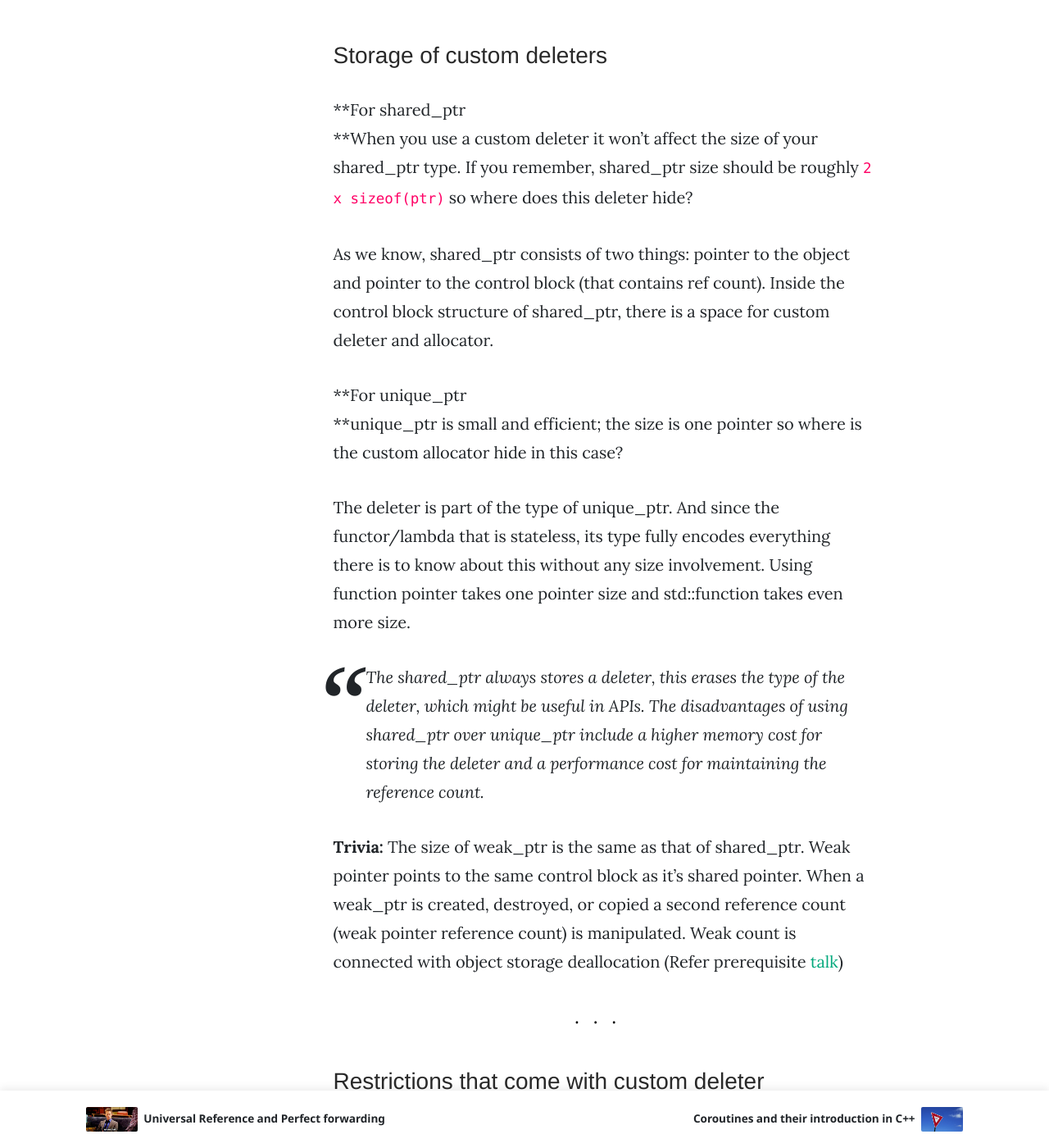
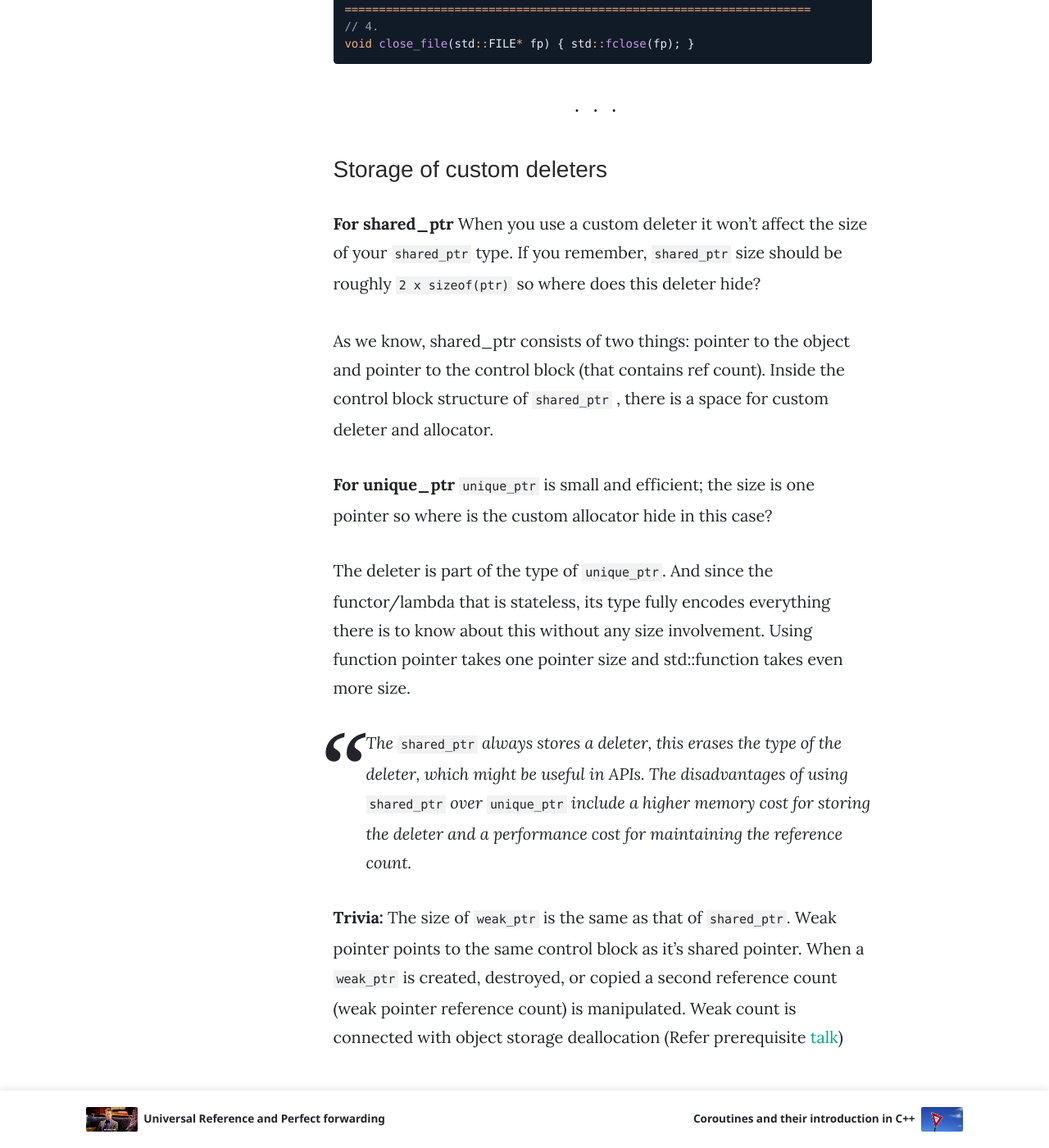
Before and after one commit to techmunching/techmunching.github.io, a Jekyll site: the page built from _posts/2020-05-29-using-custom-deleters-with-shared-ptr-and-unique-ptr-in-c.markdown, in a window 1280 px wide and 1400 px high, scrolled down 7988 px. Shown: the whole window at 82% size. Built offline with Jekyll 4.4.1, drawn with Linux system fonts in a browser that asks for light colours; nearby versions of some CDN libraries; some web fonts are replaced; comment, search, counter and statistics services are not loaded; some of the changed text lies outside the part shown.

Commit message:
Correcting more stories formatting and code snippets

````diff
--- a/_posts/2019-10-12-a-tale-of-two-allocations.markdown
+++ b/_posts/2019-10-12-a-tale-of-two-allocations.markdown
@@ -10,7 +10,11 @@ author: admin
 
   make\_shared vs shared\_ptr
 
-make\_shared vs shared\_ptr### Quick Recap:
+<iframe src="https://www.youtube.com/embed/h-U9L67R1jE" width="600" height="375" frameborder="0"></iframe>
+
+***
+
+### Quick Recap:
 
 Just a quick recap, shared pointers work on the concept of ref count, they maintain a separate control block that stores these count.
 
--- a/_posts/2020-05-29-using-custom-deleters-with-shared-ptr-and-unique-ptr-in-c.markdown
+++ b/_posts/2020-05-29-using-custom-deleters-with-shared-ptr-and-unique-ptr-in-c.markdown
@@ -7,7 +7,7 @@ image: img/0*doMK1rnrcwhJmTks
 author: admin
 ---
 
-  How to use a custom deleter with an `unique_ptr` and `shared_ptr`
+  How to use a custom deleter with an *unique_ptr* and *shared_ptr*
 
 ![](/img/0*doMK1rnrcwhJmTks)
 
@@ -18,10 +18,10 @@ author: admin
 
 1. Introduction
 2. The true unknown face of smart pointers
-3. What is `std::default_delete` indeed?
+3. What is *std::default_delete* indeed?
 4. Ways to specify custom deleters
-5. Using custom deleter with `shared_ptr`
-6. Using custom deleter with `unique_ptr`
+5. Using custom deleter with *shared_ptr*
+6. Using custom deleter with *unique_ptr*
 7. Storage of custom deleters
 8. Restrictions that come with custom deleters
 
@@ -42,7 +42,7 @@ and a few other cases.
 
 ***
 
-### The true unknown face of `smart pointers`
+### The true unknown face of *smart pointers*
 
 #### std::unique_ptr
 
@@ -50,7 +50,7 @@ The complete type of ***std::unique_ptr*** has a second template parameter, its
 What is that?? No need to worry, We’ll cover this together :)
 
 ```cpp
-template< class T, class Deleter = std::default_delete<T> >
+template< class T, class Deleter = std::default_delete<T>>
 class unique_ptr;
 // Manages a single object
 
@@ -59,9 +59,9 @@ class unique_ptr<T[], Deleter>;
 // Manages a dynamically-allocated array of objects
 ```
 
-`std::default_delete<T>` is a **function object** (a.k.a **functor**) that calls delete on the object when invoked. This is only the default type for invoking `Deleter` and it can be replaced with a custom deleter.
+`std::default_delete<T>` is a **function object** (a.k.a `functor`) that calls delete on the object when invoked. This is only the default type for invoking *Deleter* and it can be replaced with a custom deleter.
 
-The invocation is done using operator() on the `Deleter`.
+The invocation is done using operator() on the *Deleter*.
 
 #### std::shared_ptr
 
@@ -98,8 +98,10 @@ template< class T > struct default_delete;
 template< class T > struct default_delete<T[]>;
 ```
 
-1. The non-specialized `default_delete` uses ***delete*** to deallocate memory for a single object.
+1. The non-specialized *default_delete* uses ***delete*** to deallocate memory for a single object.
 2. A partial specialization for array types that uses ***delete[]*** is also provided.
+
+
 #### Members:
 
 1. **Constructor —** can be default or templated.
@@ -161,7 +163,7 @@ shared_ptr<int[]> shared_best(new int[10]);
 ***
 ### Ways to specify custom deleters
 
-1. `std::function` — Heavy size contribution ( ~32 bytes! on x64)
+1. *std::function* — Heavy size contribution ( ~32 bytes! on x64)
 2. Function pointer — Just a pointer
 3. Stateless functor / Stateless Lambda — None.
 4. Stateful functor / Stateful Lambda — sizeof(functor or lambda)
@@ -199,15 +201,15 @@ std::shared_ptr<MyType> sp(new int[10], [](int *p) { delete[] p; });
 std::shared_ptr<int> sp(new int[10], std::default_delete<int[]>());
 ```
 
-**Note:** `delete ptr` is same as specifying `default_delete<T>{}ptr`.
+**Note:** *delete ptr* is same as specifying `default_delete<T>{}ptr`.
 
 ***
 
 ### Using custom deleter with unique_ptr
 
-With `unique_ptr` there is a bit more complication. The main thing is that a deleter type will be part of `unique_ptr` type.
+With *unique_ptr* there is a bit more complication. The main thing is that a deleter type will be part of *unique_ptr* type.
 
-By default we get `std::default_delete` so here are some examples —
+By default we get *std::default_delete* so here are some examples —
 
 For a class ***MyType***
 
@@ -223,12 +225,16 @@ void deleter(MyType*) {
 
 // 1. std::function
 std::unique_ptr<MyType, std::function<void (MyType*)>> u1(new MyType());
-OR
+
+//OR
+
 std::unique_ptr<MyType, decltype(deleter)>> u1(new MyType(), &deleter);
 // 2nd argument is optional always as functor object is created by default
+
 ====================================================================
 // 2. Function pointer
 std::unique_ptr<MyType, void (*)(MyType *)> u2(new MyType());
+
 ====================================================================
 // A stateless functor
 struct MyTypeDeleterFunctor {
@@ -236,42 +242,45 @@ struct MyTypeDeleterFunctor {
         // ...
     }
 };
+
 // 3. Stateless functor
 std::unique_ptr<MyType, MyTypeDeleterFunctor>u3(new MyType());
+
 ====================================================================
 // 4.
 void close_file(std::FILE* fp) { std::fclose(fp); }
 ```
 
 ***
+
 ### Storage of custom deleters
 
-**For shared\_ptr
-**When you use a custom deleter it won’t affect the size of your shared\_ptr type. If you remember, shared\_ptr size should be roughly `2 x sizeof(ptr)` so where does this deleter hide?
+**For shared\_ptr**
+When you use a custom deleter it won’t affect the size of your *shared\_ptr* type. If you remember, *shared\_ptr* size should be roughly *2 x sizeof(ptr)* so where does this deleter hide?
 
-As we know, shared\_ptr consists of two things: pointer to the object and pointer to the control block (that contains ref count). Inside the control block structure of shared\_ptr, there is a space for custom deleter and allocator.
+As we know, shared\_ptr consists of two things: pointer to the object and pointer to the control block (that contains ref count). Inside the control block structure of *shared\_ptr* , there is a space for custom deleter and allocator.
 
-**For unique\_ptr
-**unique\_ptr is small and efficient; the size is one pointer so where is the custom allocator hide in this case?
+**For unique\_ptr**
+*unique\_ptr* is small and efficient; the size is one pointer so where is the custom allocator hide in this case?
 
-The deleter is part of the type of unique\_ptr. And since the functor/lambda that is stateless, its type fully encodes everything there is to know about this without any size involvement. Using function pointer takes one pointer size and std::function takes even more size.
+The deleter is part of the type of *unique\_ptr*. And since the functor/lambda that is stateless, its type fully encodes everything there is to know about this without any size involvement. Using function pointer takes one pointer size and std::function takes even more size.
 
 
-> The shared\_ptr always stores a deleter, this erases the type of the deleter, which might be useful in APIs. The disadvantages of using shared\_ptr over unique\_ptr include a higher memory cost for storing the deleter and a performance cost for maintaining the reference count.
+> The *shared\_ptr* always stores a deleter, this erases the type of the deleter, which might be useful in APIs. The disadvantages of using *shared\_ptr* over *unique\_ptr* include a higher memory cost for storing the deleter and a performance cost for maintaining the reference count.
 
-**Trivia:** The size of weak\_ptr is the same as that of shared\_ptr. Weak pointer points to the same control block as it’s shared pointer. When a weak\_ptr is created, destroyed, or copied a second reference count (weak pointer reference count) is manipulated. Weak count is connected with object storage deallocation (Refer prerequisite [talk](https://medium.com/pranayaggarwal25/a-tale-of-two-allocations-f61aa0bf71fc))
+**Trivia:** The size of *weak\_ptr* is the same as that of *shared\_ptr*. Weak pointer points to the same control block as it’s shared pointer. When a *weak\_ptr* is created, destroyed, or copied a second reference count (weak pointer reference count) is manipulated. Weak count is connected with object storage deallocation (Refer prerequisite [talk](https://medium.com/pranayaggarwal25/a-tale-of-two-allocations-f61aa0bf71fc))
 
 ***
 
 ### Restrictions that come with custom deleter
 
-#### Can’t use make\_shared with shared\_ptr
+#### Can’t use *make\_shared* with *shared\_ptr*
 
-Unfortunately, you can pass a custom deleter only in the constructor of shared\_ptr there is no way to use make\_shared. This might be a bit of disadvantage (Refer prerequisite [talk](https://medium.com/pranayaggarwal25/a-tale-of-two-allocations-f61aa0bf71fc))
+Unfortunately, you can pass a custom deleter only in the constructor of *shared\_ptr* there is no way to use *make\_shared*. This might be a bit of disadvantage (Refer prerequisite [talk](https://medium.com/pranayaggarwal25/a-tale-of-two-allocations-f61aa0bf71fc))
 
 One can use [allocate\_shared](http://en.cppreference.com/w/cpp/memory/shared_ptr/allocate_shared) and custom allocator and deleter, but that’s too complex to be covered in this article.
 
-#### Can’t use make\_unique with unique\_ptr
+#### Can’t use *make\_unique* with *unique\_ptr*
 
 Similarly as with shared\_ptr you can pass a custom deleter only in the constructor of unique\_ptr and thus you cannot use make\_unique.
 
--- a/_posts/2020-06-17-passing-smart-pointers-shared-ptr-and-unique-ptr.markdown
+++ b/_posts/2020-06-17-passing-smart-pointers-shared-ptr-and-unique-ptr.markdown
@@ -36,7 +36,7 @@ Now before we go further, I must tell you that **raw pointers aren’t always ba
 
 
 > Don’t pass a smart pointer as a function parameter unless you want to use or manipulate it, such as to share or transfer ownership.
-> **Prefer **passing objects by non-owning raw pointers (*) OR references (&).
+> **Prefer** passing objects by non-owning raw pointers (*) OR references (&).
 
 #### Reason and Example
 
--- a/_posts/2020-07-03-object-construction-order-in-case-of-virtual-and-or-multiple-inheritance.markdown
+++ b/_posts/2020-07-03-object-construction-order-in-case-of-virtual-and-or-multiple-inheritance.markdown
@@ -47,7 +47,7 @@ The following set of rules is applied recursively:-
 #### 1. First comes virtual
 
 First, the most derived class’s constructor calls the constructors of the virtual base class subobjects. The very first constructors to be executed are the virtual base classes anywhere in the hierarchy.
-Virtual base classes are initialized** In depth-first, left-to-right order.**
+Virtual base classes are initialized **In depth-first, left-to-right order.**
 
 #### 2. Then comes multiple inheritance —
 
--- a/assets/css/theme.css
+++ b/assets/css/theme.css
@@ -63,7 +63,7 @@ div.image-zoom-wrapper > img {
 	margin-bottom: 2%
 }
 
-p > em, li > em {
+p > em, li > em, h4 > em {
 	font-family: Menlo, Monaco, "Courier New", Courier, monospace;
 	background-color: rgba(242, 242, 242, 1);
 	font-weight: 400;
````
Also changed, not shown: _posts/2020-04-11-universal-reference-and-perfect-forwarding.markdown (+226 -69 lines).
